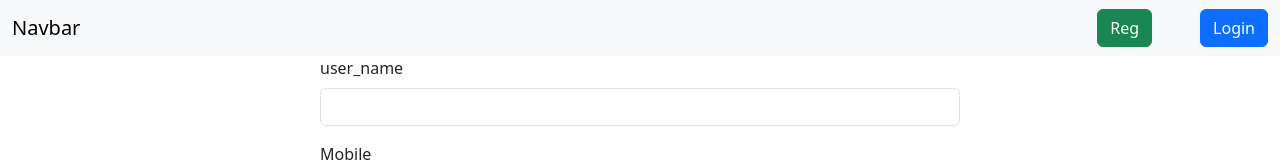
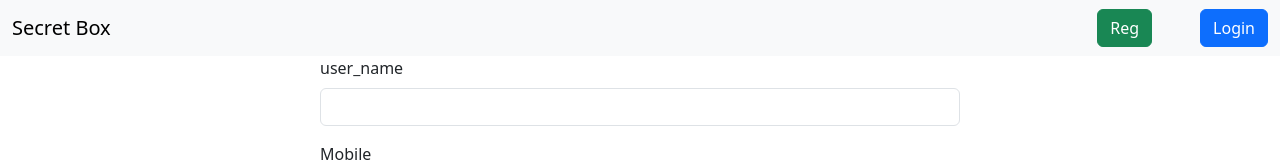
Before and after one commit to poornachandra1118/chatboard, a React (Create React App) app: page / in a window 1280 px wide. Shown: the top 162 px of the page. Built offline with nearby package versions, Linux system fonts and the light colour scheme.

Commit message:
Navbar.jsx

```diff
--- a/src/chat_pages/Navbar.jsx
+++ b/src/chat_pages/Navbar.jsx
@@ -5,7 +5,7 @@
     <div>
         <nav class="navbar navbar-expand-lg bg-body-tertiary">
     <div class="container-fluid">
-        <a class="navbar-brand" href="#">Navbar</a>
+        <a class="navbar-brand" href="#">Secret Box</a>
         <button class="navbar-toggler" type="button" data-bs-toggle="collapse" data-bs-target="#navbarSupportedContent" aria-controls="navbarSupportedContent" aria-expanded="false" aria-label="Toggle navigation">
         <span class="navbar-toggler-icon"></span>
         </button>
```
